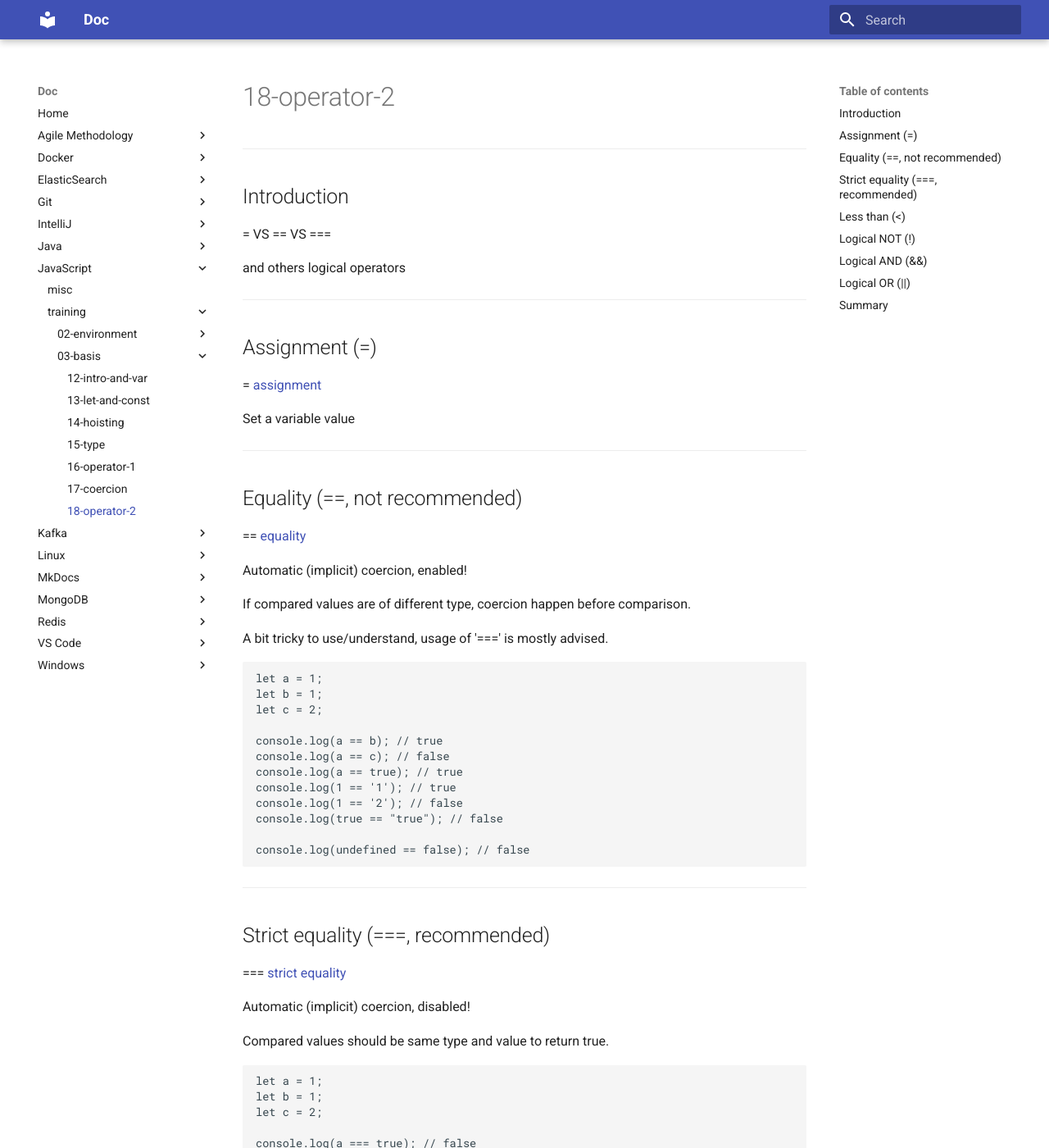
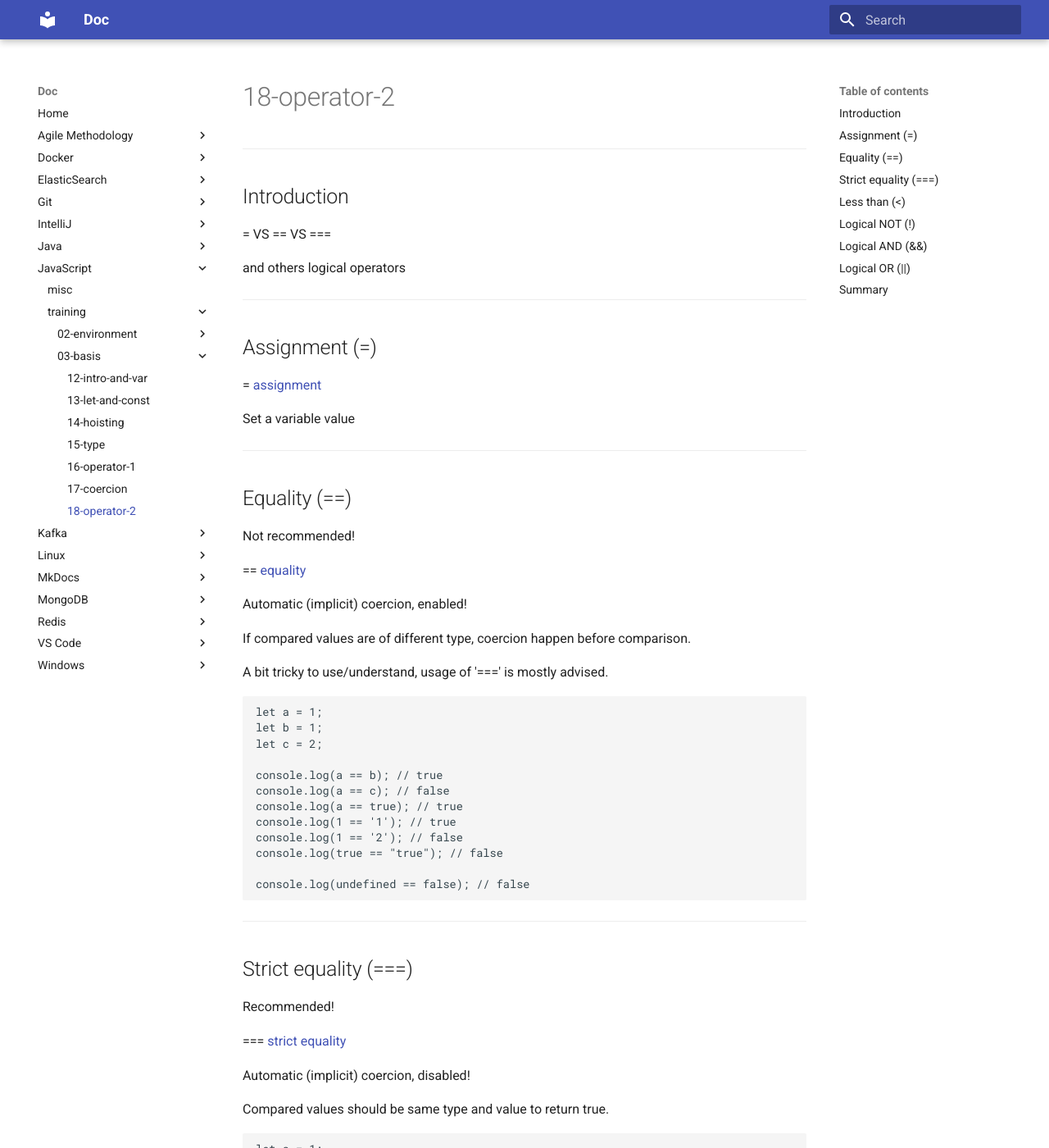
Before and after one commit to oldu73/doc, an MkDocs documentation site: the page built from docs/javascript/training/03-basis/18-operator-2.md, in a window 1280 px wide and 1400 px high. Shown: the whole window at 82% size. Built offline with MkDocs 1.6.1 and Material for MkDocs 9.7.7, drawn with Linux system fonts in a browser that asks for light colours.

Commit message:
js operator 2 fix again

```diff
--- a/docs/javascript/training/03-basis/18-operator-2.md
+++ b/docs/javascript/training/03-basis/18-operator-2.md
@@ -18,7 +18,9 @@ Set a variable value
 
 ***
 
-## Equality (==, not recommended)
+## Equality (==)
+
+Not recommended!
 
 == [equality](https://developer.mozilla.org/en-US/docs/Web/JavaScript/Reference/Operators/Equality)
 
@@ -45,7 +47,9 @@ console.log(undefined == false); // false
 
 ***
 
-## Strict equality (===, recommended)
+## Strict equality (===)
+
+Recommended!
 
 === [strict equality](https://developer.mozilla.org/en-US/docs/Web/JavaScript/Reference/Operators/Strict_equality)
 
```
